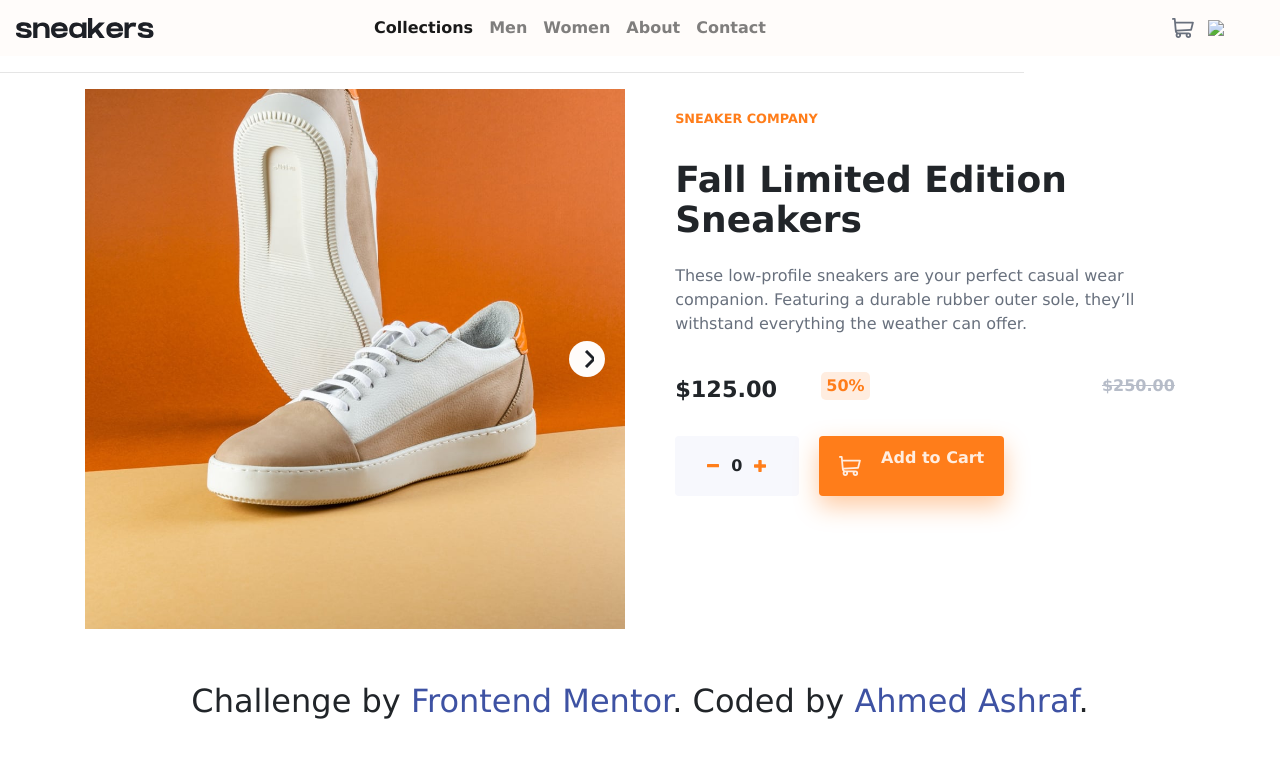
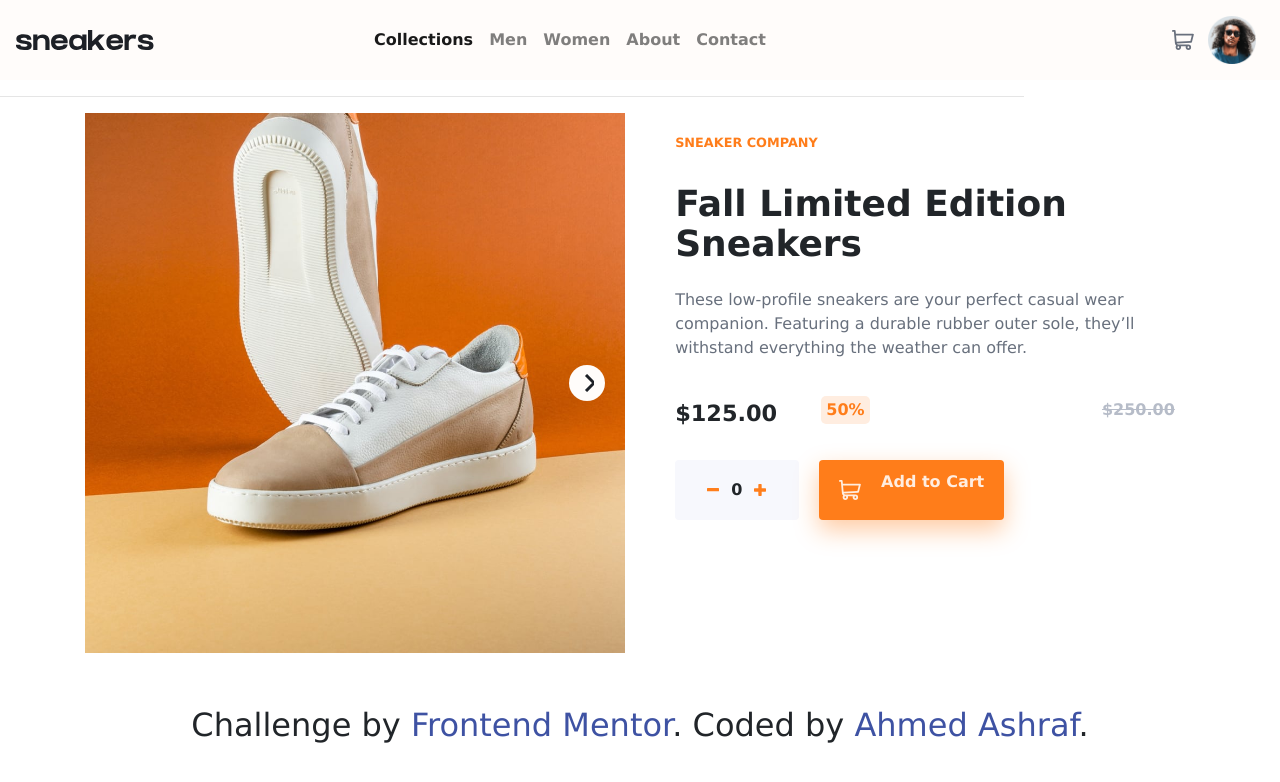
Before and after one commit to Ahmed2398/Responsive-landing-page-For-products-sale, a plain HTML site: page ecommerce-product-page-main/index.html in a window 1280 px wide. Drawn offline with nearby package versions, Linux system fonts and the light colour scheme; the site is published under a folder, as on GitHub Pages, so addresses that start at the root find nothing.

Commit message:
Update index.html

```diff
--- a/ecommerce-product-page-main/index.html
+++ b/ecommerce-product-page-main/index.html
@@ -57,7 +57,7 @@
           </button>
           <li class="nav-item">
             <a class="nav-link" href="#">
-              <img src="/images/image-avatar.png"style="width: 3rem;">
+              <img src="images/image-avatar.png"style="width: 3rem;">
             </a>
           </li>
         </li>
```
